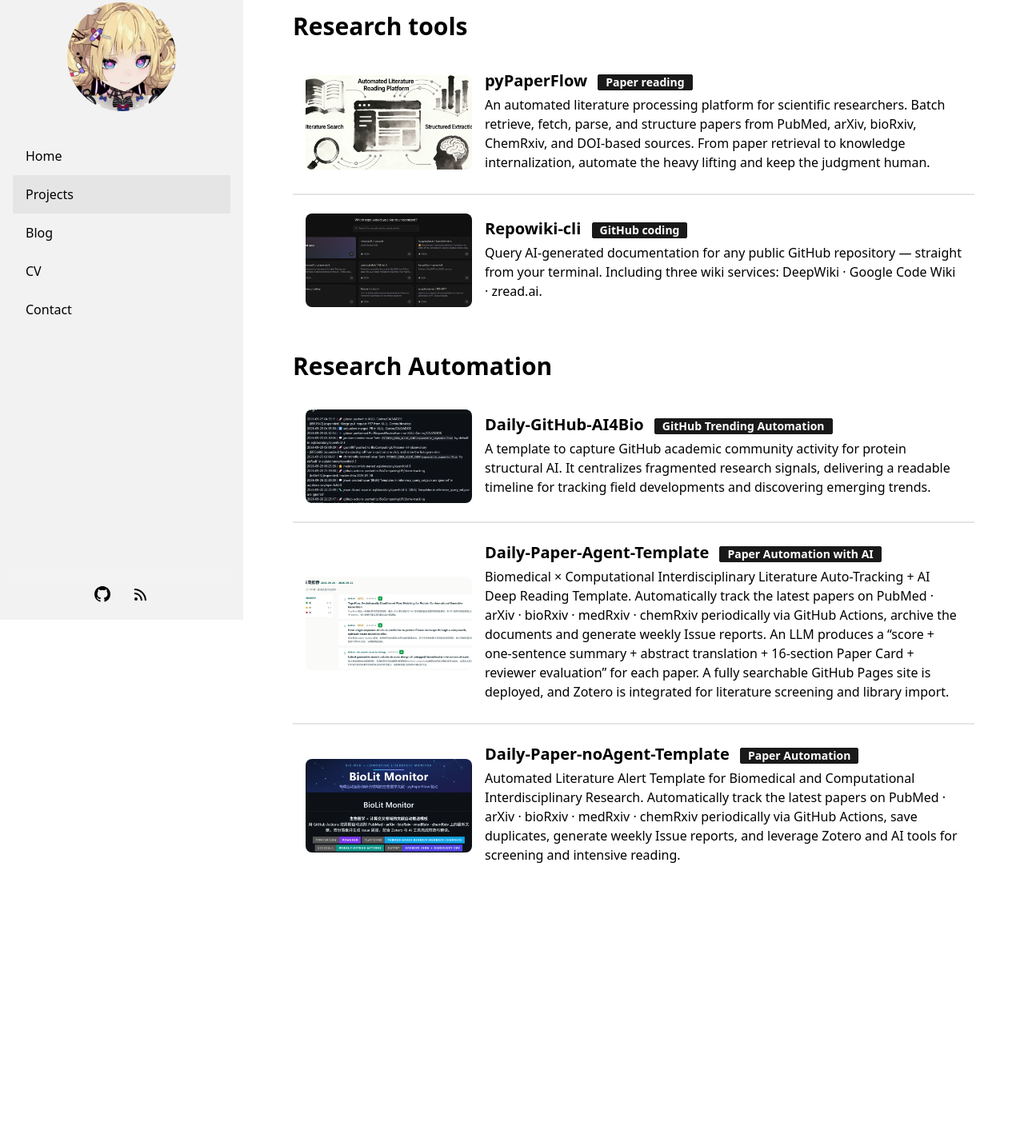
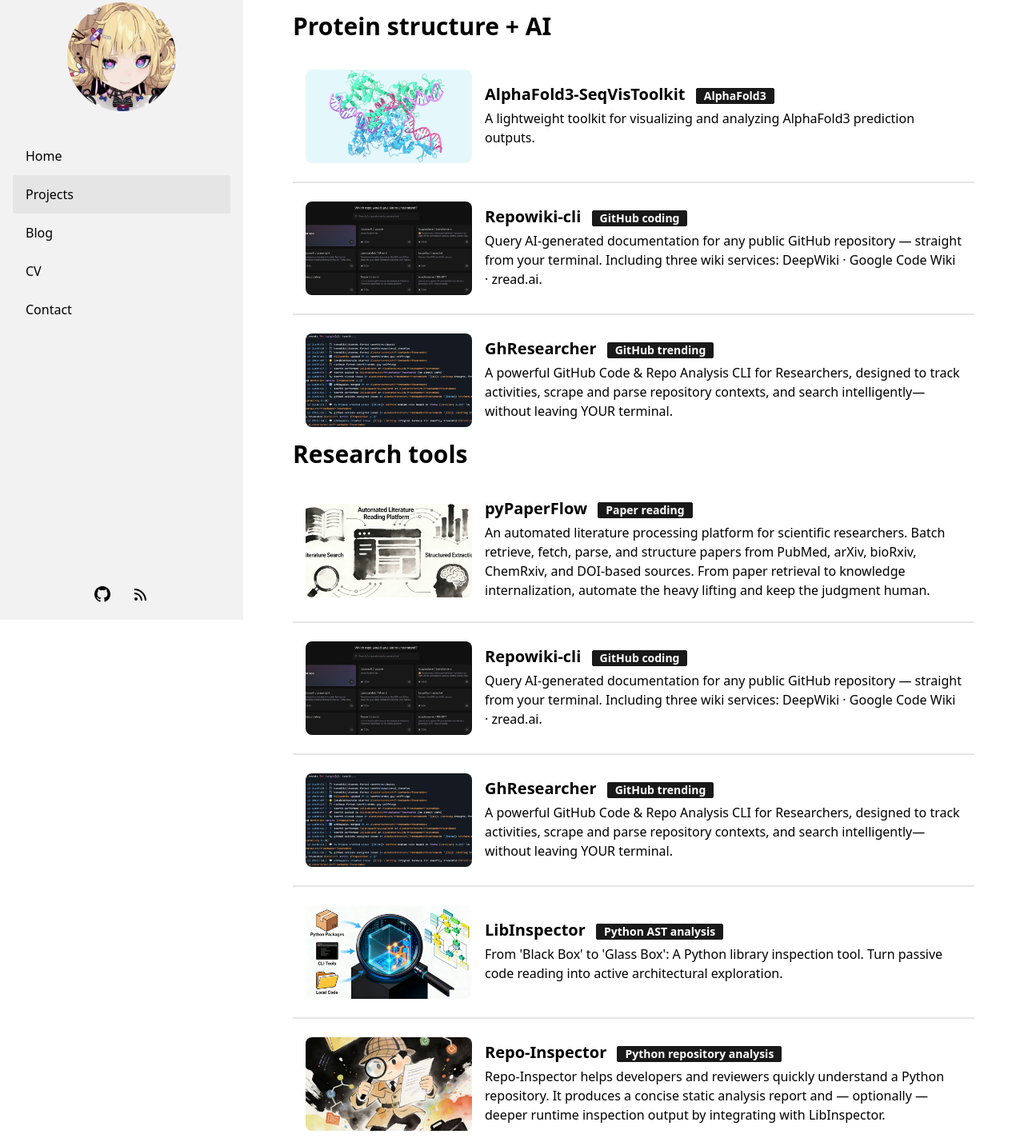
Before and after one commit to MaybeBio/maybebio.github.io, an Astro site: page /projects in a window 1280 px wide. Shown: the part 25-1458 px from the top of the page at 80% size. Before the commit the page ends 1150 px from the top, so only its background shows below. Built offline with nearby package versions, Linux system fonts and the light colour scheme; Astro itself is replaced by a stand-in of ours.

Commit message:
update research tool

```diff
--- a/src/pages/projects.astro
+++ b/src/pages/projects.astro
@@ -4,6 +4,37 @@ import HorizontalCard from "../components/HorizontalCard.astro";
 ---
 
 <BaseLayout title = "Projects" sideBarActiveItemID="projects">
+
+  <div>
+    <div class="text-3xl w-full font-bold mb-5">Protein structure + AI</div>
+  </div>
+
+  <HorizontalCard
+    title="AlphaFold3-SeqVisToolkit"
+    img="/proj_af3.webp"
+    desc="A lightweight toolkit for visualizing and analyzing AlphaFold3 prediction outputs."
+    url="https://github.com/MaybeBio/AlphaFold3-SeqVisToolkit"
+    badge="AlphaFold3"
+  />
+  <div class="divider my-0"></div>
+  <HorizontalCard
+    title="Repowiki-cli"
+    img="/proj_repowiki.webp"
+    desc="Query AI-generated documentation for any public GitHub repository — straight from your terminal. Including three wiki services: DeepWiki · Google Code Wiki · zread.ai."
+    url="https://github.com/MaybeBio/Repowiki-cli"
+    badge="GitHub coding"
+  />
+  <div class="divider my-0"></div>
+  <HorizontalCard
+    title="GhResearcher"
+    img="/proj_gh.webp"
+    desc="A powerful GitHub Code & Repo Analysis CLI for Researchers, designed to track activities, scrape and parse repository contexts, and search intelligently—without leaving YOUR terminal."
+    url="https://github.com/MaybeBio/GhResearcher"
+    badge="GitHub trending"
+  />
+
+
+
   <div>
     <div class="text-3xl w-full font-bold mb-5">Research tools</div>
   </div>
@@ -22,6 +53,30 @@ import HorizontalCard from "../components/HorizontalCard.astro";
     desc="Query AI-generated documentation for any public GitHub repository — straight from your terminal. Including three wiki services: DeepWiki · Google Code Wiki · zread.ai."
     url="https://github.com/MaybeBio/Repowiki-cli"
     badge="GitHub coding"
+  />
+  <div class="divider my-0"></div>
+  <HorizontalCard
+    title="GhResearcher"
+    img="/proj_gh.webp"
+    desc="A powerful GitHub Code & Repo Analysis CLI for Researchers, designed to track activities, scrape and parse repository contexts, and search intelligently—without leaving YOUR terminal."
+    url="https://github.com/MaybeBio/GhResearcher"
+    badge="GitHub trending"
+  />
+  <div class="divider my-0"></div>
+  <HorizontalCard
+    title="LibInspector"
+    img="/proj_pylib.webp"
+    desc="From 'Black Box' to 'Glass Box': A Python library inspection tool. Turn passive code reading into active architectural exploration."
+    url="https://github.com/MaybeBio/LibInspector"
+    badge="Python AST analysis"
+  />
+  <div class="divider my-0"></div>
+  <HorizontalCard
+    title="Repo-Inspector"
+    img="/proj_pyrepo.webp"
+    desc="Repo-Inspector helps developers and reviewers quickly understand a Python repository. It produces a concise static analysis report and — optionally — deeper runtime inspection output by integrating with LibInspector."
+    url="https://github.com/MaybeBio/Repo-Inspector"
+    badge="Python repository analysis"
   />
 
   <div>
```
Also changed, not shown: public/proj_af3.webp (added), public/proj_gh.webp (added), public/proj_pylib.webp (added), public/proj_pyrepo.webp (added).
